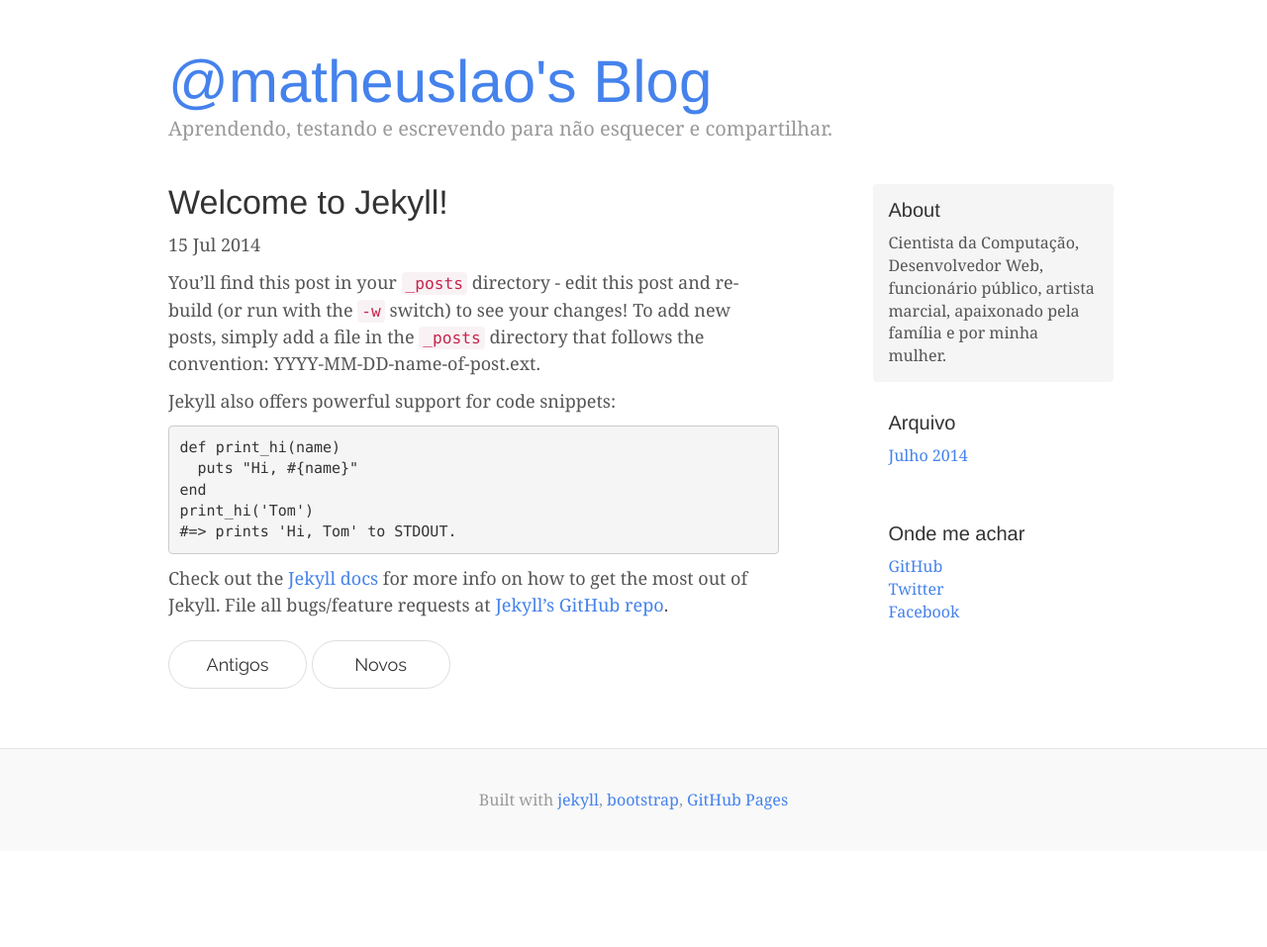
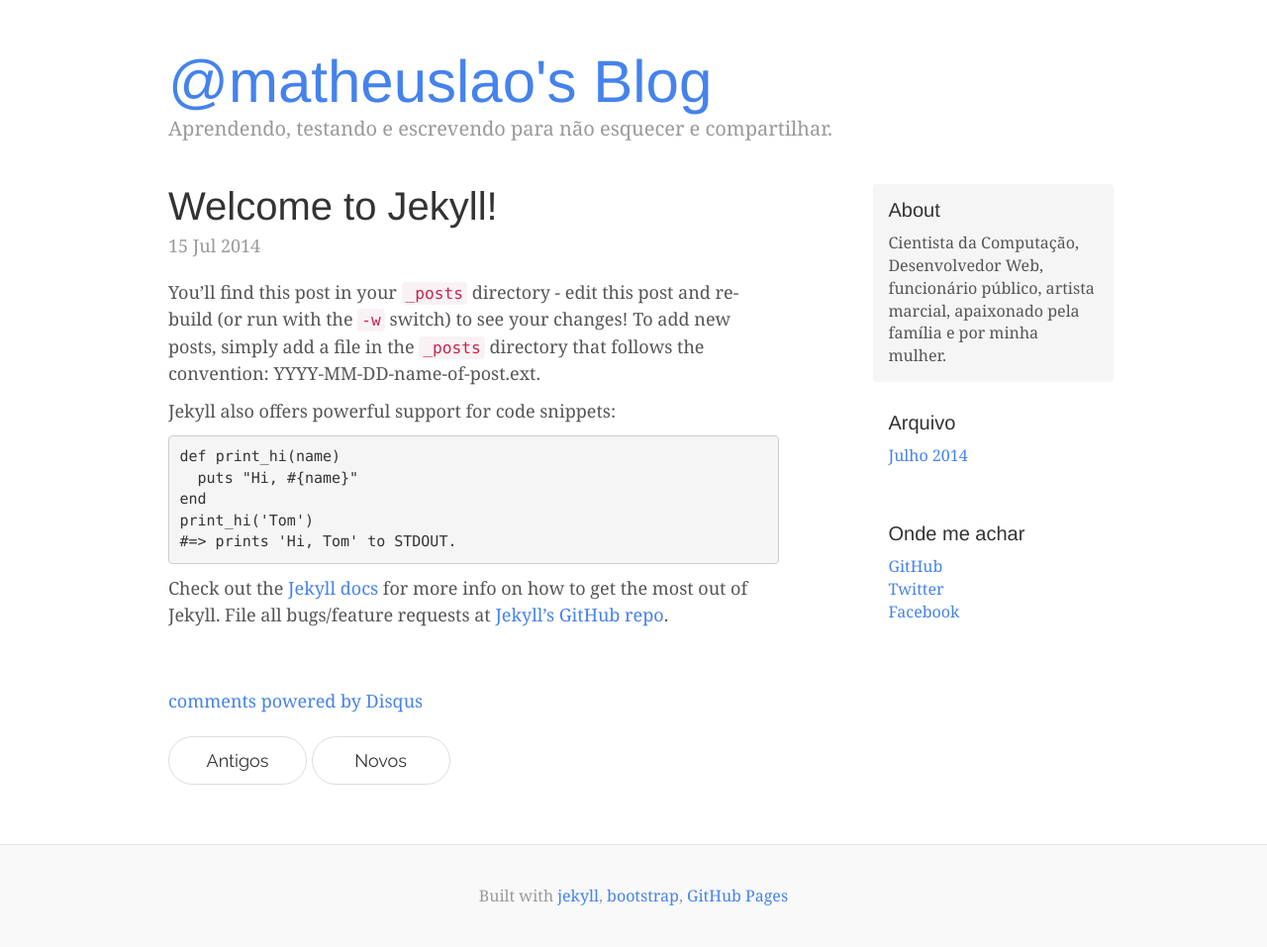
Before and after one commit to matheuslao/matheuslao.github.io, a Jekyll site: the page built from _posts/2014-07-15-welcome-to-jekyll.markdown, in a window 1280 px wide. Shown: the whole page at 99% size. Built offline with Jekyll 4.4.1, drawn with Linux system fonts in a browser that asks for light colours; nearby versions of some CDN libraries; Markdown is read by kramdown in place of the engine named in the settings; comment, search, counter and statistics services are not loaded; before the commit the page ends 900 px from its top, so only the background shows below that.

Commit message:
adding Disqus

```diff
--- a/_layouts/post.html
+++ b/_layouts/post.html
@@ -1,9 +1,24 @@
 ---
 layout: default
 ---
-<h2>{{ page.title }}</h2>
-<p class="meta">{{ page.date | date_to_string }}</p>
 
-<div class="post">
-{{ content }}
+<div class="blog-post">
+  <h2 class="blog-post-title">{{ page.title }}</h2>
+  <p class="blog-post-meta">{{ page.date | date_to_string }}</p>
+  {{ content }}
 </div>
+
+<div id="disqus_thread"></div>
+<script type="text/javascript">
+    /* * * CONFIGURATION VARIABLES: EDIT BEFORE PASTING INTO YOUR WEBPAGE * * */
+    var disqus_shortname = 'matheuslao'; // required: replace example with your forum shortname
+
+    /* * * DON'T EDIT BELOW THIS LINE * * */
+    (function() {
+        var dsq = document.createElement('script'); dsq.type = 'text/javascript'; dsq.async = true;
+        dsq.src = '//' + disqus_shortname + '.disqus.com/embed.js';
+        (document.getElementsByTagName('head')[0] || document.getElementsByTagName('body')[0]).appendChild(dsq);
+    })();
+</script>
+<noscript>Please enable JavaScript to view the <a href="http://disqus.com/?ref_noscript">comments powered by Disqus.</a></noscript>
+<a href="http://disqus.com" class="dsq-brlink">comments powered by <span class="logo-disqus">Disqus</span></a>
```
